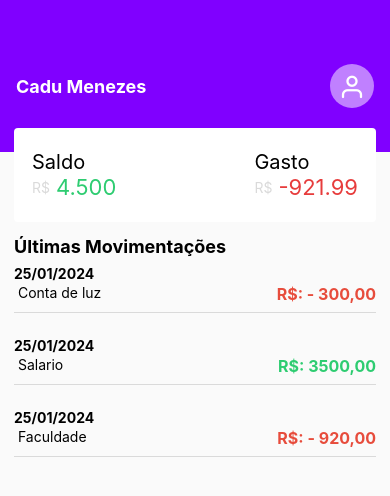
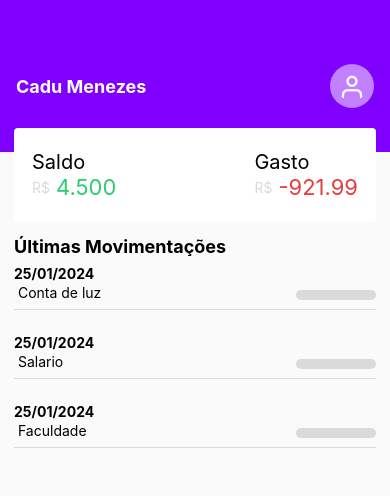
Before and after one commit to Cadu-Menezes/Financeiro, a React Native app in the folder appFinanceiro/: screen /Entrada in a window 390 px wide. Shown: the top 496 px of the page. Built offline with nearby package versions, Linux system fonts and the light colour scheme.

Commit message:
escondendo itens

```diff
--- a/appFinanceiro/src/Components/Movimentacoes/index.js
+++ b/appFinanceiro/src/Components/Movimentacoes/index.js
@@ -4,10 +4,11 @@
 
 export default function Movimentacoes({data}) {
 
+    const [showValue, setShowValue] = useState(false);
 
     return (
 
-        <TouchableOpacity style={styles.container}>
+        <TouchableOpacity style={styles.container} onPress={ () => setShowValue(!showValue) }>
 
             <Text style={styles.data}>{data.data}</Text>
 
@@ -15,9 +16,15 @@
 
                 <Text style={styles.descricao}> {data.descricao}</Text>
 
-                <Text style={data.tipo == 1 ? styles.valor : styles.saida}>
-                    {data.tipo === 1 ? `R$: ${data.valor}` : ` R$: - ${data.valor}`}
-                </Text>
+                { showValue ? (
+                    <Text style={data.tipo == 1 ? styles.valor : styles.saida}>
+                        {data.tipo === 1 ? `R$: ${data.valor}` : ` R$: - ${data.valor}`}
+                    </Text>
+                ) : (
+                    <View style={styles.esconder}>
+
+                    </View>
+                )}
 
             </View>
 
@@ -61,6 +68,14 @@
         fontSize: 16,
         color: '#e74c3c',
         fontWeight: 'bold'
+    },
+
+    esconder:{
+        marginTop: 6,
+        width: 80,
+        height: 10,
+        backgroundColor: '#DADADA',
+        borderRadius: 8
     }
 
 })
```
